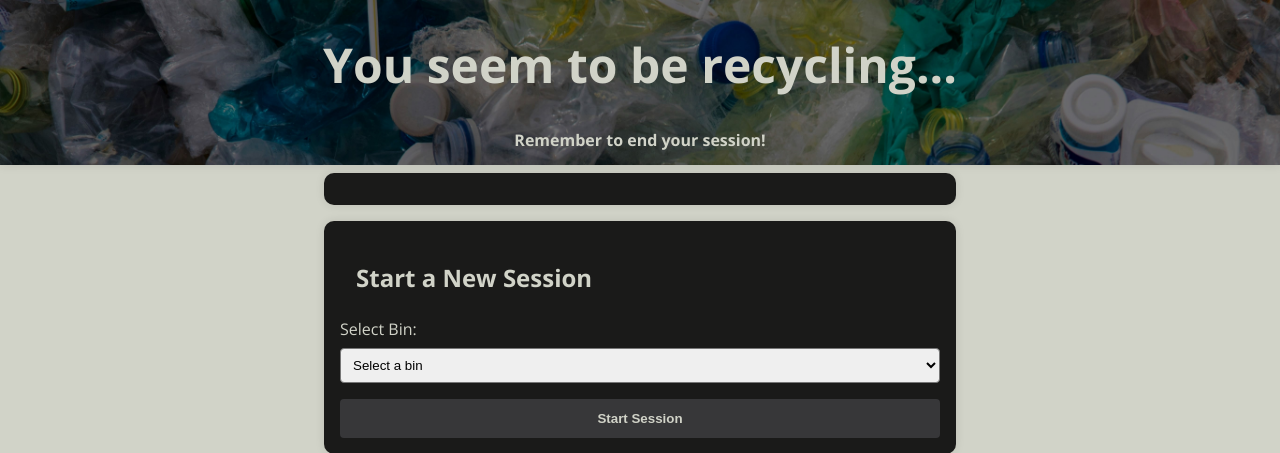
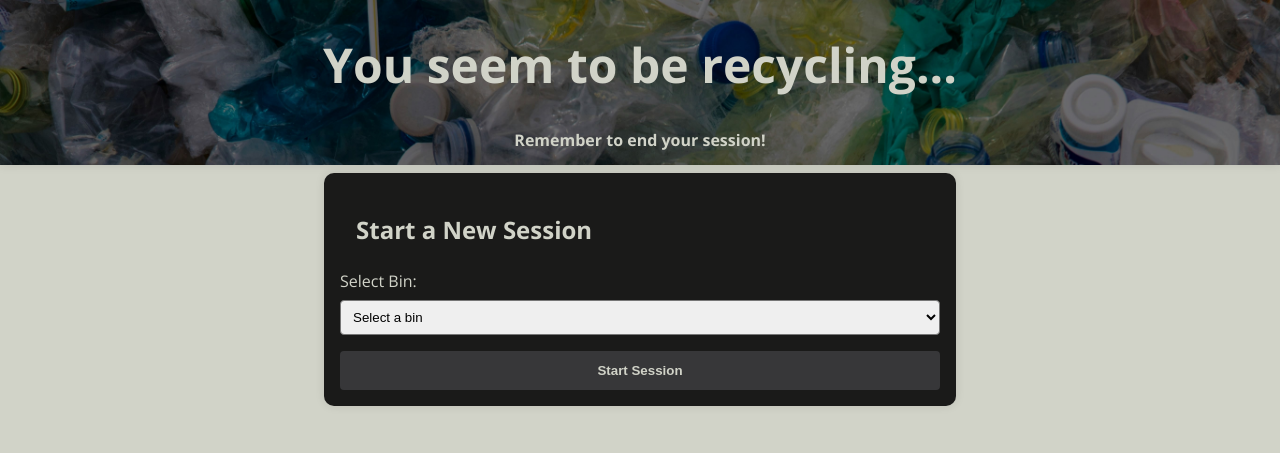
Before and after one commit to medex256/BinDesignWebApp, a Flask app: page /while_throwing in a window 1280 px wide. Shown: the top 453 px of the page. Run offline with Flask 3, Linux system fonts and the light colour scheme; a user stored in the database is signed in; parts of the project's set-up code (start-up, migrations or seed data) failed here and were passed over.

Commit message:
patch little bugs

```diff
--- a/templates/manage_bins.html
+++ b/templates/manage_bins.html
@@ -116,7 +116,7 @@
                 </select>
                 <label>Bin Location:</label>
                 <input type="text" name="bin_location" class="edit-input" required>
-                <label>Bin Full:</label>
+
 
                 <button type="submit" class="submit-edit-btn" style="margin-top: 1rem;">Add Bin</button>
             </form>
--- a/templates/while_throwing.html
+++ b/templates/while_throwing.html
@@ -14,9 +14,6 @@
             <h2>Remember to end your session!</h2>
         </div>
 
-        <div class="container">
-
-        </div>
 
 
             <div class="container mt-5">
```
